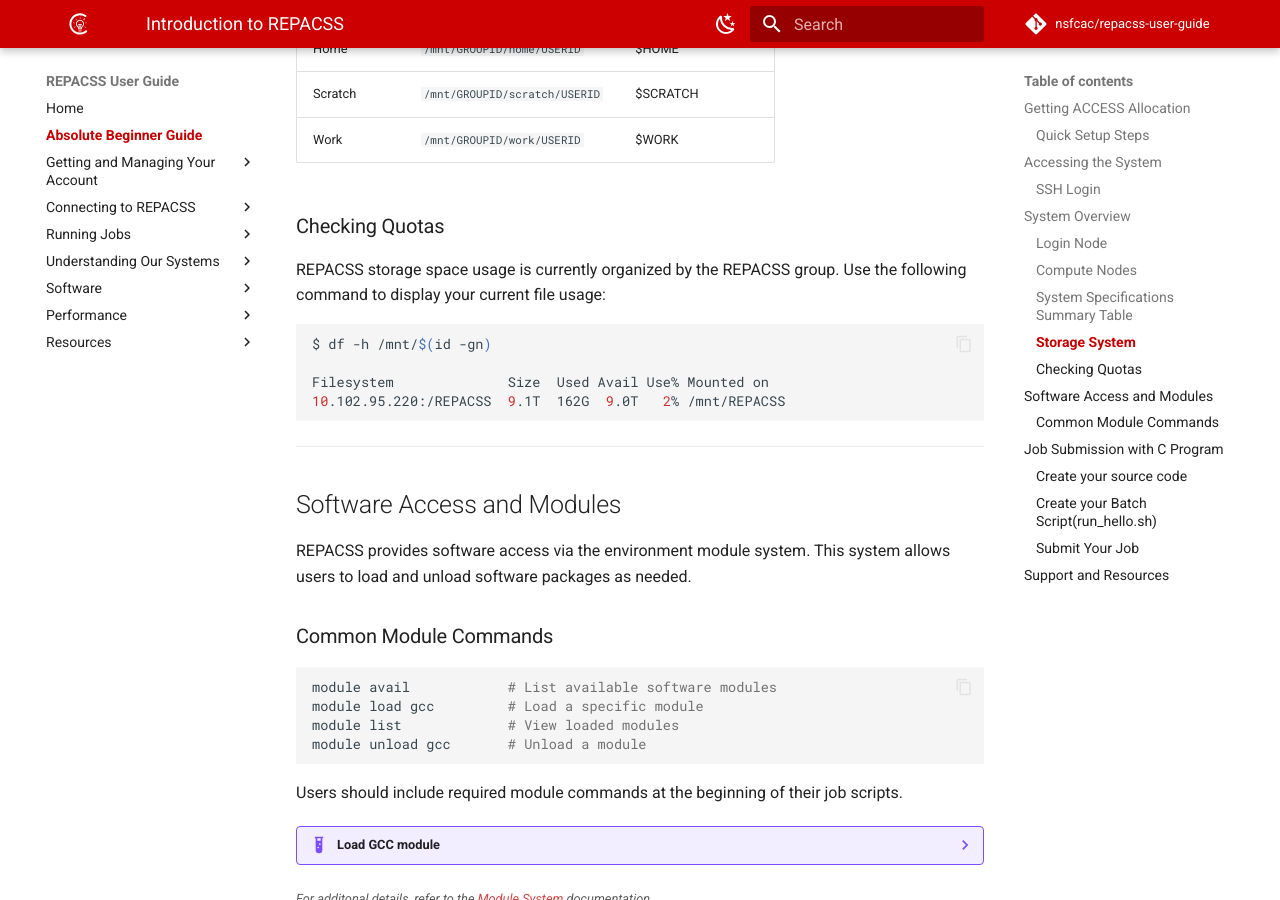
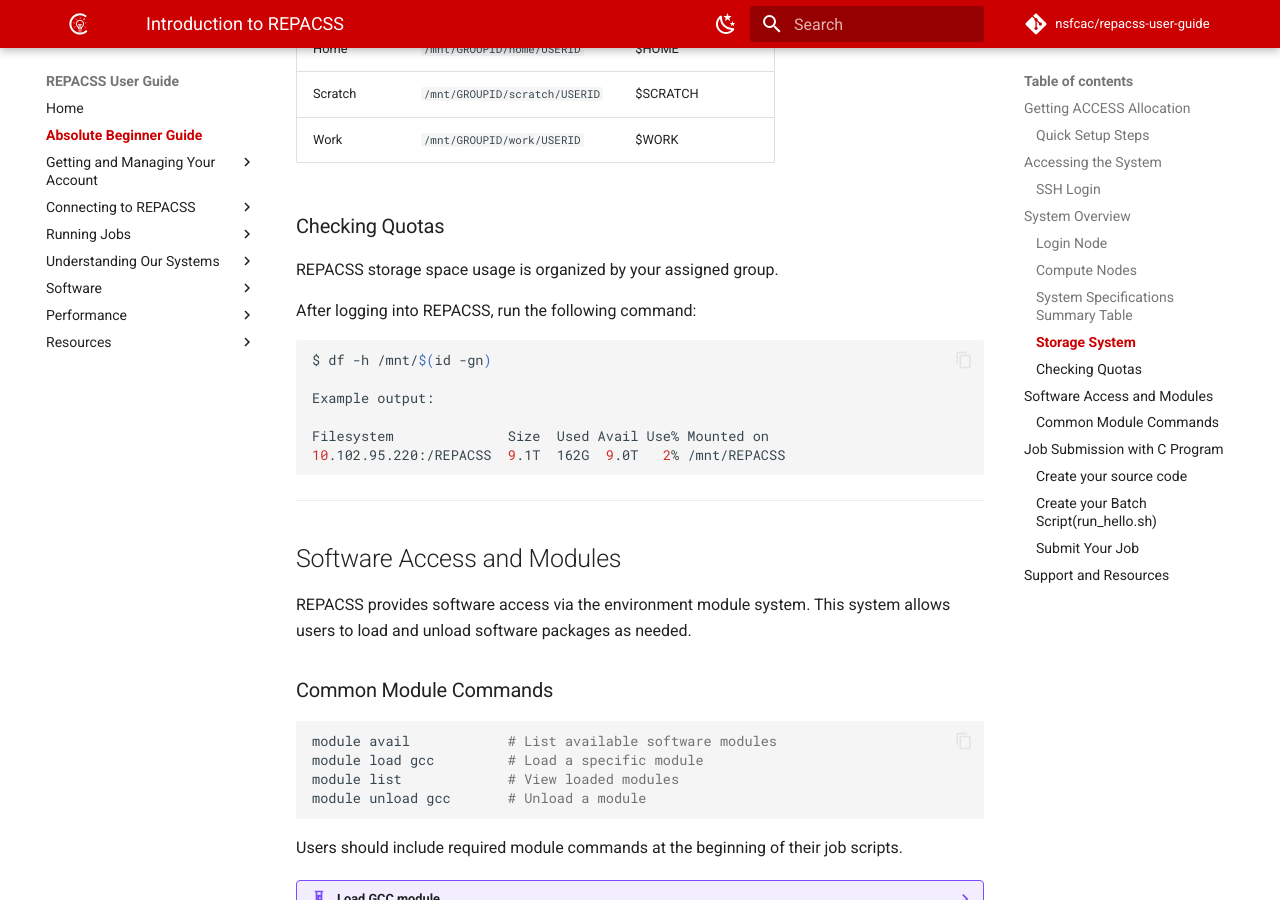
Before and after one commit to nsfcac/repacss-user-guide, an MkDocs documentation site: the page built from docs/absolute-beginner-guide.md, in a window 1280 px wide and 900 px high, scrolled down 3118 px. Built offline with MkDocs 1.6.1 and Material for MkDocs 9.7.7, drawn with Linux system fonts in a browser that asks for light colours; comment, search, counter and statistics services are not loaded.

Commit message:
quota command mixed with output -> separated example output and added ssh context

````diff
--- a/docs/absolute-beginner-guide.md
+++ b/docs/absolute-beginner-guide.md
@@ -47,8 +47,6 @@
     **Authentication**: All system access requires secure login via SSH or authorized web-based interfaces.
     <br>
     *Note: Users located within the Computer Science Department building may experience restricted access when using TTUnet Wi-Fi. If you encounter connectivity issues, connect via wired Ethernet or enable the VPN to ensure uninterrupted access.*
-
-
 
 ### SSH Login
 
@@ -110,11 +108,14 @@
 | Work          | `/mnt/GROUPID/work/USERID`   | $WORK  |
 
 ### Checking Quotas
-REPACSS storage space usage is currently organized by the REPACSS group.
-Use the following command to display your current file usage:
+REPACSS storage space usage is organized by your assigned group.
+
+After logging into REPACSS, run the following command:
 
 ```bash
 $ df -h /mnt/$(id -gn)
+
+Example output:
 
 Filesystem              Size  Used Avail Use% Mounted on
 10.102.95.220:/REPACSS  9.1T  162G  9.0T   2% /mnt/REPACSS
````
